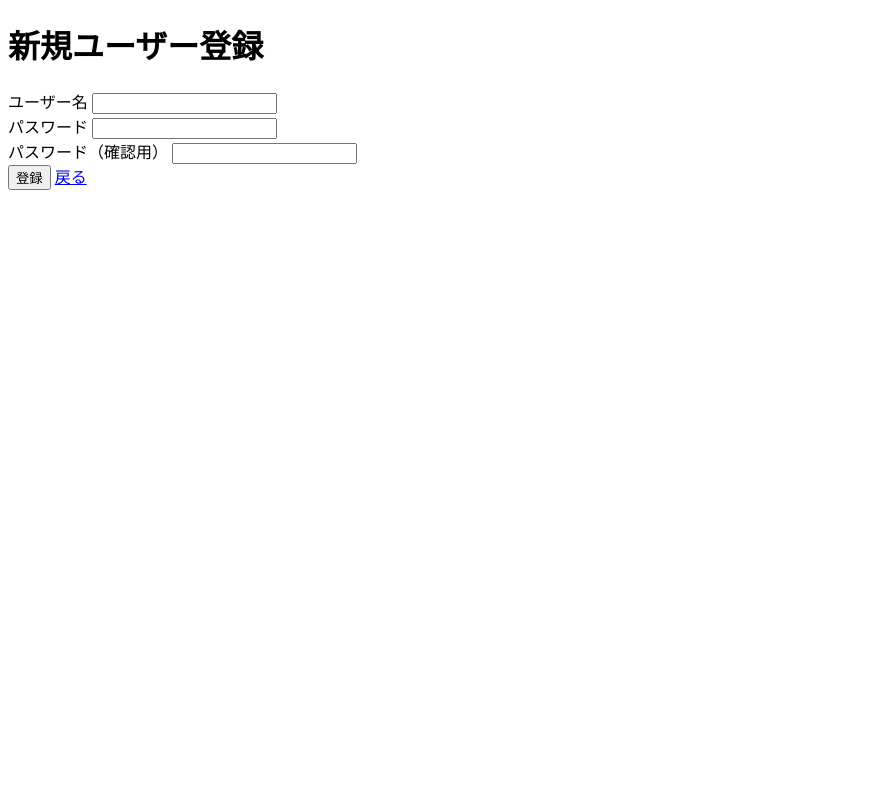
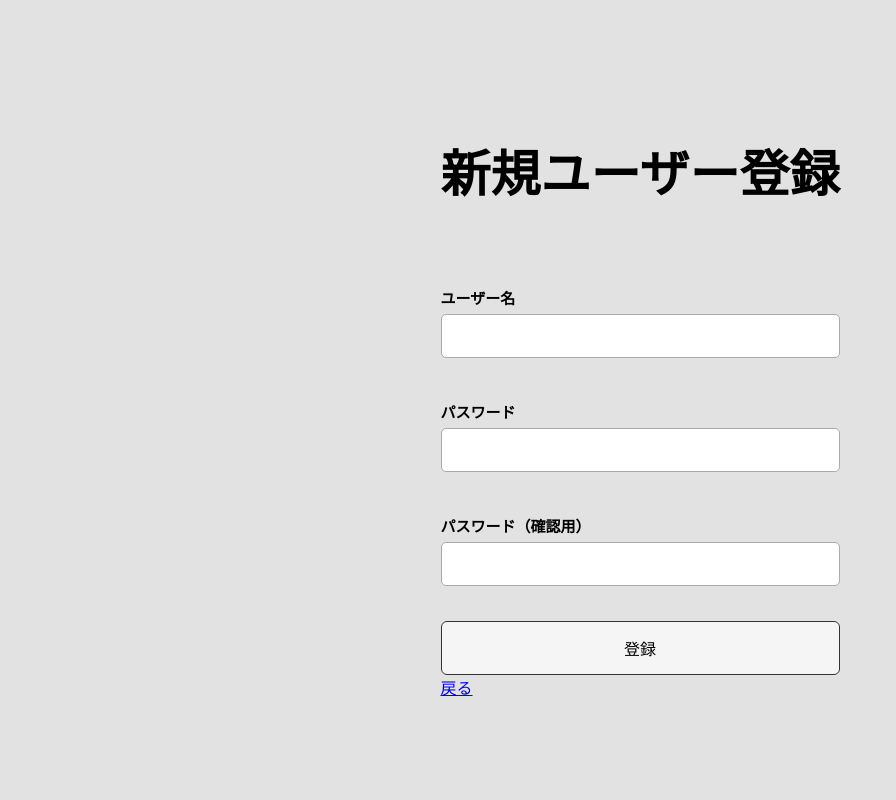
Before and after one commit to Ikken-Sakai/chat-app, a PHP site: page /register.php in a window 1280 px wide. Shown: the whole page, without its empty margins (0-896 px from the left). Run offline with PHP 8.4, Linux system fonts and the light colour scheme.

Commit message:
ログイン画面のCSS編集

```diff
--- a/style.css
+++ b/style.css
@@ -1,79 +1,60 @@
-/* style.css または <style> タグ内 */
-.thread-item {
-    border: 1px solid #ccc;
-    padding: 15px;
-    margin-bottom: 15px;
-    border-radius: 5px;
-}
-.thread-footer {
-    text-align: right;
-    font-size: 0.9em;
-    color: #555;
-}
-.toggle-replies-btn {
-    margin-left: 15px;
-    padding: 5px 10px;
-    cursor: pointer;
-}
-.replies-container {
-    margin-top: 15px;
-    padding: 15px;
-    background-color: #f9f9f9;
-    border-top: 1px dashed #ccc;
-}
-.reply-item {
-    padding-bottom: 10px;
-    margin-bottom: 10px;
-    border-bottom: 1px solid #eee;
-}
-.reply-item:last-child {
-    border-bottom: none;
-    margin-bottom: 0;
-    padding-bottom: 0;
-}
-.reply-meta {
-    font-size: 0.8em;
-    color: #777;
-    text-align: right;
+/* =============================
+   ログインページ用スタイル
+   ============================= */
+
+/* ページ全体 */
+body {
+    font-family: "Segoe UI", "Hiragino Kaku Gothic ProN", Meiryo, sans-serif;
+    background-color: #e2e2e2;
+    margin: 0;
+    min-height: 100vh;
+    display: flex;
+    justify-content: center;  /* 左右中央 */
+    align-items: center;      /* 上下中央 */
 }
 
-/* ページネーション全体 */
-.pagination {
-  display: flex;
-  justify-content: center; /* 中央寄せ */
-  align-items: center;
-  margin: 40px auto 20px auto; /* 上下の余白を広めに */
-  gap: 6px; /* ボタン間の隙間 */
-  position: relative;
-  bottom: 0;
-  text-align: center;
+/* 見出し */
+h1 {
+    text-align: center;
+    font-size: 50px;
+    margin-bottom: 80px;
 }
 
-/* ページ番号・リンク・現在ページ */
-.pagination a,
-.pagination strong,
-.pagination span {
-  display: inline-block;
-  padding: 6px 10px;
-  border: 1px solid #ccc;
-  border-radius: 6px;
-  text-decoration: none;
-  color: #333;
-  background: #f9f9f9;
-  font-weight: bold;
+/* ラベルと入力欄 */
+label {
+    display: block;
+    font-weight: bold;
+    margin: 18px 0 6px;
+    font-size: 15px;
 }
 
-/* 現在ページ */
-.pagination strong {
-  background: #ddd;
+input[type="text"],
+input[type="password"] {
+    width: 100%;
+    padding: 12px;
+    border: 1px solid #aaa;
+    border-radius: 5px;
+    font-size: 16px;
+    margin-bottom: 25px;
+    box-sizing: border-box;
 }
 
-/* クリック可能ボタン */
-.pagination .clickable {
-  cursor: pointer;
-  transition: background 0.2s;
+/* ボタン */
+button, .register-btn {
+    width: 100%;
+    padding: 14px;
+    border: 1px solid #333;
+    border-radius: 6px;
+    background: #f5f5f5;
+    cursor: pointer;
+    font-size: 16px;
+    margin-top: 10px;
+    box-sizing: border-box;
 }
 
-.pagination .clickable:hover {
-  background: #eaeaea;
+/* エラーメッセージ */
+.error {
+    color: #b00020;
+    margin-bottom: 25px;
+    text-align: center;
 }
```
Also changed, not shown: login.php (+10 -17 lines).
